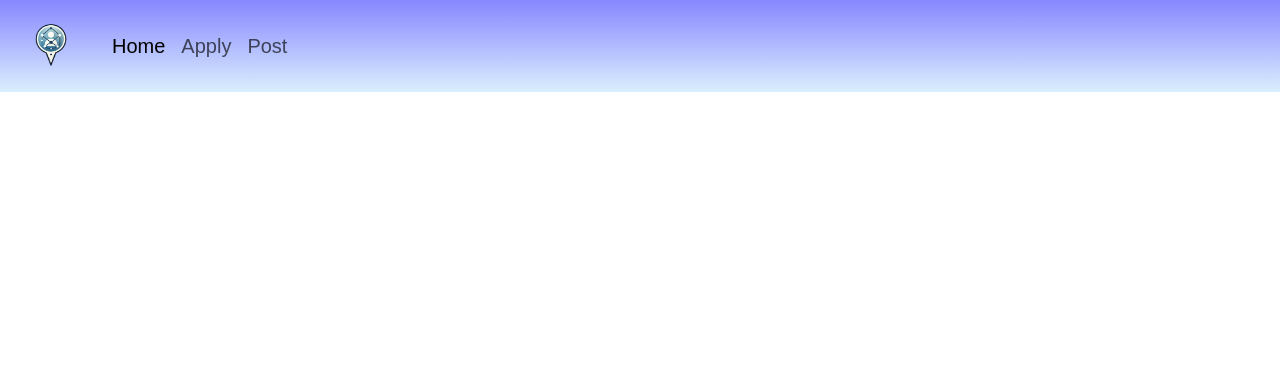
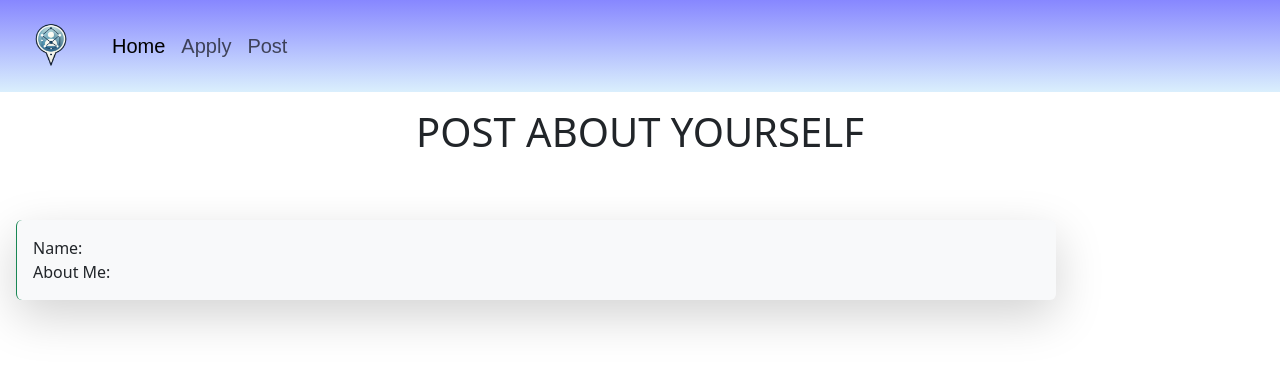
Before and after one commit to Pythokeya/sample-website, a Flask app: page /post in a window 1280 px wide. Shown: the top 368 px of the page. Run offline with Flask 3, Linux system fonts and the light colour scheme.

Commit message:
did minor changes

```diff
--- a/templates/apply.html
+++ b/templates/apply.html
@@ -1,7 +1,11 @@
 <!DOCTYPE html>
+    <style>
+
+    </style>
     <head>
         {% include 'bootstrap-in.html'%}
         {% include 'nav.html'%}
         <title>Apply</title>
+        <h1 class="text-center p-3">APPLY FOR JOBS</h1>
     </head>
 </html>
--- a/templates/post.html
+++ b/templates/post.html
@@ -1,7 +1,22 @@
 <!DOCTYPE html>
+    <style>
+        .about_me{
+            max-width: 1040px;
+            margin: 0 auto 0 auto;
+        }
+    </style>
     <head>
-        {% include 'bootstrap-in.html' %}
-        {% include "nav.html" %}
-        <title>Post</title>
+        {% include 'bootstrap-in.html'%}
+        {% include 'nav.html'%}
+        <title>POST</title>
+        <h1 class="text-center p-3">POST ABOUT YOURSELF</h1>
     </head>
+    <body>
+        <br>
+        <div class="shadow-lg p-3 mb-5 bg-body-tertiary rounded about_me border-start border-success p-3 m-3">
+            Name:
+            <br>
+            About Me:
+        </div>
+    </body>
 </html>
```
